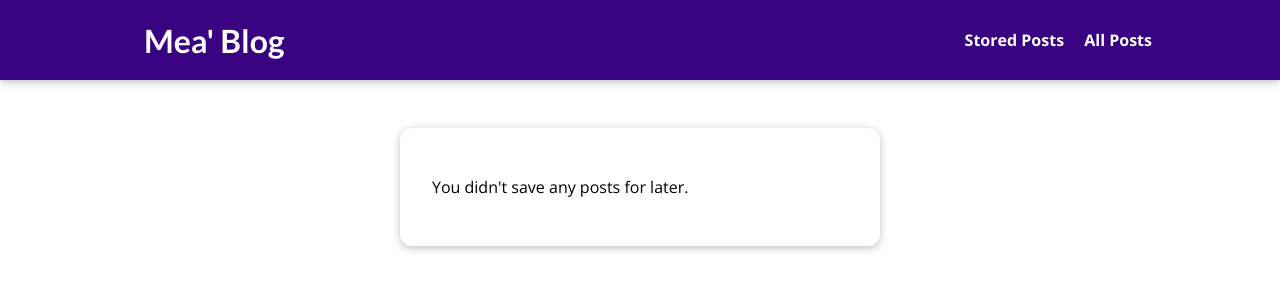
After one commit to measivs/my-site, a Django app: page /read-later in a window 1280 px wide. The commit adds this page. Shown: the top 300 px of the page. Run offline with Django 5.2, Linux system fonts and the light colour scheme.

Commit message:
added read later function on my site

```diff
--- /dev/null
+++ b/blog/static/blog/stored-posts.css
@@ -0,0 +1,39 @@
+#main-navigation {
+    background-color: #390281;
+    box-shadow: 0 2px 8px rgba(0, 0, 0, 0.25);
+  }
+
+  #stored-posts {
+    margin: 8rem auto 3rem auto;
+    padding: 2rem;
+    border-radius: 12px;
+    box-shadow: 0 2px 8px rgba(0, 0, 0, 0.25);
+    background-color: white;
+    width: 90%;
+    max-width: 30rem;
+  }
+
+  #stored-posts ul {
+    list-style: none;
+    margin: 0;
+    padding: 0;
+  }
+
+  #stored-posts li {
+    margin: 1rem 0;
+  }
+
+  #stored-posts a {
+    display: block;
+    padding: 1rem;
+    width: 100%;
+    text-decoration: none;
+    border: 1px solid #ccc;
+    color: #1b1b1b;
+    font-weight: bold;
+  }
+
+  #stored-posts a:hover,
+  #stored-posts a:active {
+    background-color: #ccc;
+  }
--- /dev/null
+++ b/blog/templates/blog/stored-posts.html
@@ -0,0 +1,23 @@
+{% extends 'base.html' %}
+{% load static %}
+
+{% block title %}
+My Stored Posts
+{% endblock %}
+
+{% block css_files %}
+<link rel='stylesheet' href='{% static 'blog/stored-posts.css' %}'>
+{% endblock %}
+
+{% block content %}
+    <section id='stored-posts'>
+        {% if not has_posts %}
+            <p>You didn't save any posts for later.</p>
+        {% endif %}
+        <ul>
+        {% for post in posts %}
+            <li><a href='{% url 'post-detail-page' post.slug %}'>{{ post.title }}</a></li>
+        {% endfor %}
+        </ul>
+    </section>
+{% endblock %}
--- a/blog/urls.py
+++ b/blog/urls.py
@@ -5,5 +5,6 @@ urlpatterns = [
     path('', views.StartingPageView.as_view(), name='starting-page'),
     path('posts', views.AllPostsView.as_view(), name='posts-page'),
     path('posts/<slug:slug>', views.SinglePostView.as_view(),
-         name='post-detail-page')
+         name='post-detail-page'),
+    path('read-later', views.ReadLaterView.as_view(), name='read-later')
 ]
--- a/blog/views.py
+++ b/blog/views.py
@@ -31,13 +31,24 @@ class AllPostsView(ListView):
 
 
 class SinglePostView(View):
+    def is_stored_post(self, request, post_id):
+        stored_posts = request.session.get('stored_posts')
+        if stored_posts is not None:
+            is_saved_for_later = post_id in stored_posts
+        else:
+            is_saved_for_later = False
+
+        return is_saved_for_later
+
     def get(self, request, slug):
         post = Post.objects.get(slug=slug)
+
         context = {
             'post': post,
             'post_tags': post.tags.all(),
             'comment_form': CommentForm(),
-            'comments': post.comments.all().order_by('-id')
+            'comments': post.comments.all().order_by('-id'),
+            'saved_for_later': self.is_stored_post(request, post.id)
         }
         return render(request, 'blog/post-detail.html', context)
 
@@ -56,7 +67,8 @@ class SinglePostView(View):
             'post': post,
             'post_tags': post.tags.all(),
             'comment_form': comment_form,
-            'comments': post.comments.all().order_by('-id')
+            'comments': post.comments.all().order_by('-id'),
+            'saved_for_later': self.is_stored_post(request, post.id)
         }
         return render(request, 'blog/post-detail.html', context)
 
@@ -67,3 +79,38 @@ class SinglePostView(View):
         context['post_tags'] = self.object.tags.all()
         context['comment_form'] = CommentForm()
         return context
+
+
+class ReadLaterView(View):
+    def get(self, request):
+        stored_posts = request.session.get('stored_posts')
+
+        context = {}
+
+        if stored_posts is None or len(stored_posts) == 0:
+            context['posts'] = []
+            context['has_posts'] = False
+        else:
+            posts = Post.objects.filter(id__in=stored_posts)
+            context['posts'] = posts
+            context['has_posts'] = True
+
+        return render(request, 'blog/stored-posts.html', context)
+
+
+    def post(self, request):
+        stored_posts = request.session.get('stored_posts')
+
+        if stored_posts is None:
+            stored_posts = []
+
+        post_id = int(request.POST['post_id'])
+
+        if post_id not in stored_posts:
+            stored_posts.append(post_id)
+        else:
+            stored_posts.remove(post_id)
+
+        request.session['stored_posts'] = stored_posts
+
+        return HttpResponseRedirect('/')
--- a/static/app.css
+++ b/static/app.css
@@ -35,6 +35,7 @@ h3 {
   text-decoration: none;
   color: white;
   font-weight: bold;
+  margin-left: 1rem;
 }
 
 #main-navigation a:hover,
--- a/templates/base.html
+++ b/templates/base.html
@@ -13,6 +13,7 @@
     <header id='main-navigation'>
         <h1><a href='{% url 'starting-page' %}'>Mea' Blog</a></h1>
         <nav>
+            <a href='{% url 'read-later' %}'>Stored Posts</a>
             <a href='{% url 'posts-page' %}'>All Posts</a>
         </nav>
     </header>
```
Also changed, not shown: blog/templates/blog/post-detail.html (+13 -0 lines), db.sqlite3.
